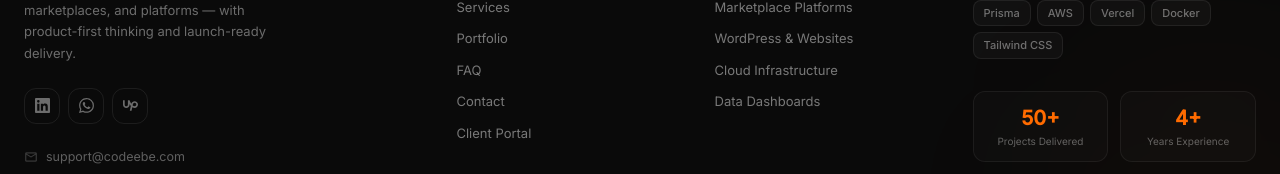
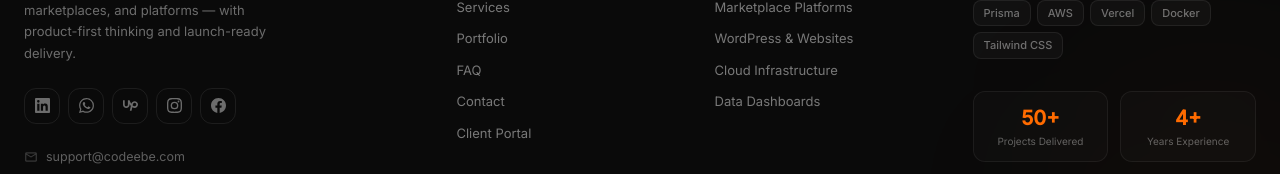
Before and after one commit to rickak360-svg/codeebe, a Next.js app in the folder apps/web/: page / in a window 1280 px wide. Shown: the part 7460-7634 px from the top of the page. Built offline with nearby package versions, Linux system fonts and the light colour scheme; no server answers.

Commit message:
fixes been done in ui

```diff
--- a/apps/web/src/components/landing/ProcessTimeline.tsx
+++ b/apps/web/src/components/landing/ProcessTimeline.tsx
@@ -39,8 +39,8 @@
 
           <Stagger className="grid gap-5 sm:grid-cols-2 lg:grid-cols-3">
             {engineeringProcess.map((step) => (
-              <StaggerItem key={step.step}>
-                <GlassCard className="relative p-6">
+              <StaggerItem key={step.step} className="h-full">
+                <GlassCard className="relative h-full p-6">
                   <span className="inline-flex h-10 w-10 items-center justify-center bg-[#ff6b00] font-mono text-sm font-bold text-[#1a0a00]">
                     {step.step}
                   </span>
--- a/apps/web/src/components/layout/Footer.tsx
+++ b/apps/web/src/components/layout/Footer.tsx
@@ -51,6 +51,22 @@
   return (
     <svg width="15" height="15" viewBox="0 0 24 24" fill="currentColor" aria-hidden>
       <path d="M18.561 13.158c-1.102 0-2.135-.467-3.074-1.227l.228-1.076.008-.042c.207-1.143.849-3.06 2.839-3.06 1.492 0 2.703 1.212 2.703 2.703-.001 1.489-1.212 2.702-2.704 2.702zm0-8.14c-2.539 0-4.51 1.649-5.31 4.366-1.22-1.834-2.148-4.036-2.687-5.892H7.828v7.112c-.002 1.406-1.141 2.546-2.547 2.546-1.405 0-2.543-1.14-2.543-2.546V3.492H0v7.112c0 2.914 2.37 5.303 5.281 5.303 2.913 0 5.283-2.389 5.283-5.303v-1.19c.529 1.107 1.182 2.229 1.974 3.221l-1.673 7.873h2.797l1.213-5.71c1.063.679 2.285 1.109 3.686 1.109 3 0 5.439-2.452 5.439-5.45 0-3-2.439-5.439-5.439-5.439z"/>
+    </svg>
+  );
+}
+
+function InstagramIcon() {
+  return (
+    <svg width="15" height="15" viewBox="0 0 24 24" fill="currentColor" aria-hidden>
+      <path d="M12 2.163c3.204 0 3.584.012 4.85.07 3.252.148 4.771 1.691 4.919 4.919.058 1.265.069 1.645.069 4.849 0 3.205-.012 3.584-.069 4.849-.149 3.225-1.664 4.771-4.919 4.919-1.266.058-1.644.07-4.85.07-3.204 0-3.584-.012-4.849-.07-3.26-.149-4.771-1.699-4.919-4.92-.058-1.265-.07-1.644-.07-4.849 0-3.204.013-3.583.07-4.849.149-3.227 1.664-4.771 4.919-4.919 1.266-.057 1.645-.069 4.849-.069zM12 0C8.741 0 8.333.014 7.053.072 2.695.272.273 2.69.073 7.052.014 8.333 0 8.741 0 12c0 3.259.014 3.668.072 4.948.2 4.358 2.618 6.78 6.98 6.98C8.333 23.986 8.741 24 12 24c3.259 0 3.668-.014 4.948-.072 4.354-.2 6.782-2.618 6.979-6.98.059-1.28.073-1.689.073-4.948 0-3.259-.014-3.667-.072-4.947-.196-4.354-2.617-6.78-6.979-6.98C15.668.014 15.259 0 12 0zm0 5.838a6.162 6.162 0 100 12.324 6.162 6.162 0 000-12.324zM12 16a4 4 0 110-8 4 4 0 010 8zm6.406-11.845a1.44 1.44 0 100 2.881 1.44 1.44 0 000-2.881z"/>
+    </svg>
+  );
+}
+
+function FacebookIcon() {
+  return (
+    <svg width="15" height="15" viewBox="0 0 24 24" fill="currentColor" aria-hidden>
+      <path d="M24 12.073c0-6.627-5.373-12-12-12s-12 5.373-12 12c0 5.99 4.388 10.954 10.125 11.854v-8.385H7.078v-3.47h3.047V9.43c0-3.007 1.792-4.669 4.533-4.669 1.312 0 2.686.235 2.686.235v2.953H15.83c-1.491 0-1.956.925-1.956 1.874v2.25h3.328l-.532 3.47h-2.796v8.385C19.612 23.027 24 18.062 24 12.073z"/>
     </svg>
   );
 }
@@ -167,9 +183,11 @@
             {/* Socials */}
             <div className="flex items-center gap-2">
               {[
-                { label: "LinkedIn", href: siteConfig.linkedInUrl, Icon: LinkedInIcon },
-                { label: "WhatsApp", href: siteConfig.whatsappUrl, Icon: WhatsAppIcon },
-                { label: "Upwork",   href: siteConfig.upworkUrl,   Icon: UpworkIcon  },
+                { label: "LinkedIn",  href: siteConfig.linkedInUrl,  Icon: LinkedInIcon  },
+                { label: "WhatsApp",  href: siteConfig.whatsappUrl,  Icon: WhatsAppIcon  },
+                { label: "Upwork",    href: siteConfig.upworkUrl,    Icon: UpworkIcon    },
+                { label: "Instagram", href: siteConfig.instagramUrl, Icon: InstagramIcon },
+                { label: "Facebook",  href: siteConfig.facebookUrl,  Icon: FacebookIcon  },
               ].map(({ label, href, Icon }) => (
                 <a
                   key={label}
```
